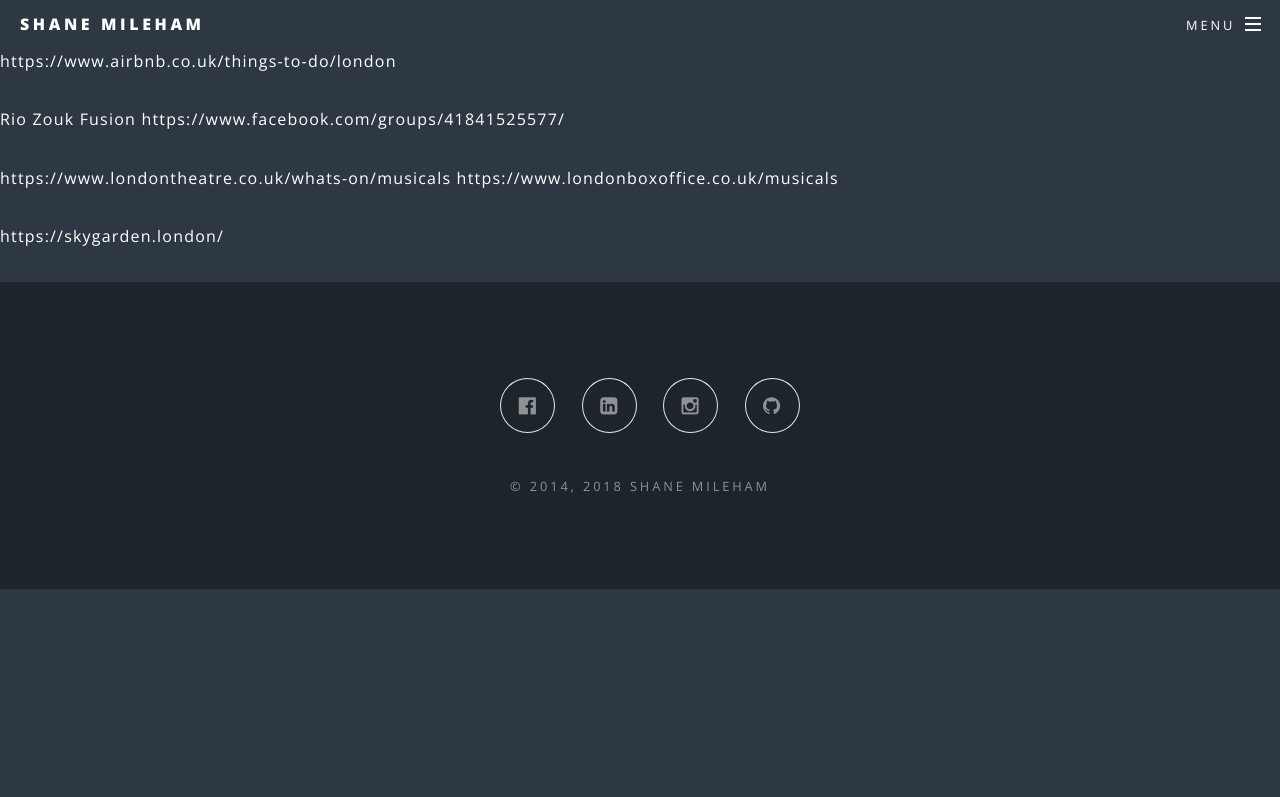
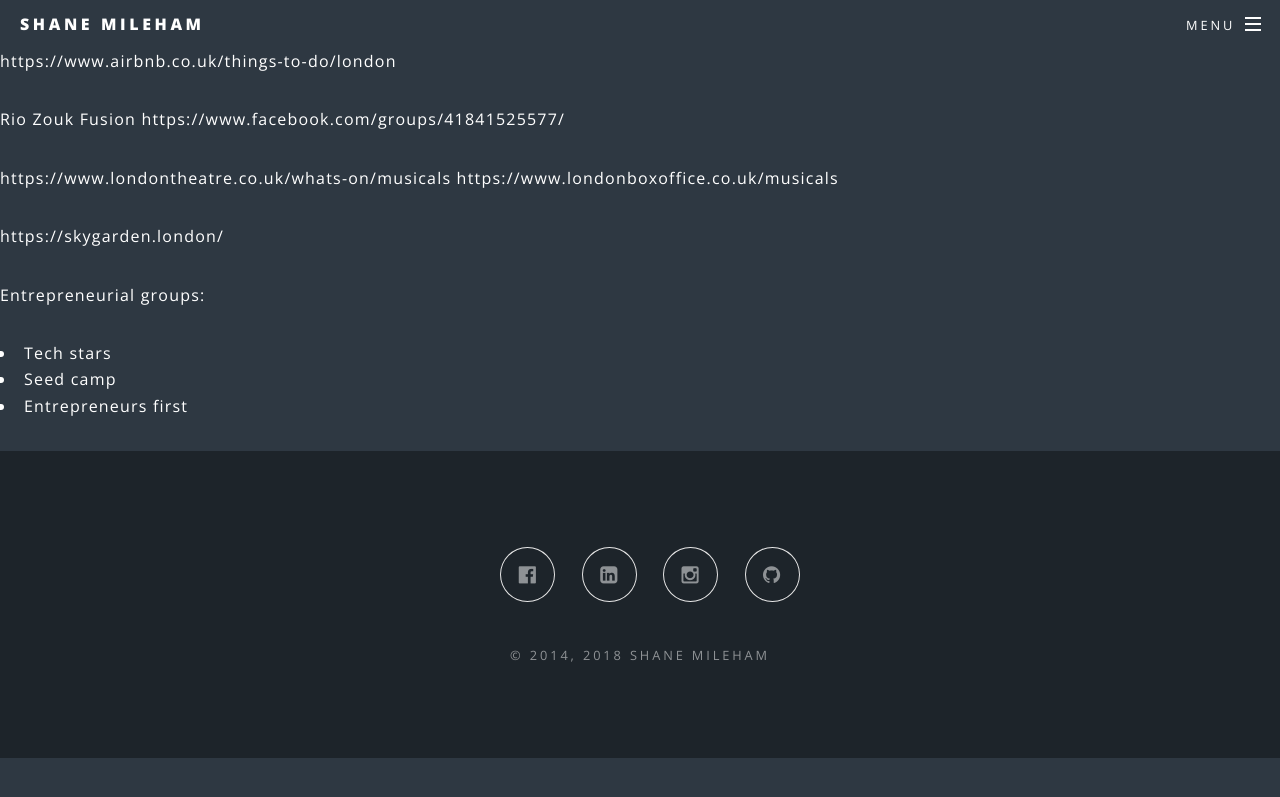
Before and after one commit to shanemileham/shanemileham.github.io, a Jekyll site: the page built from _kb/travel/london.md, in a window 1280 px wide. Shown: the top 797 px of the page. Built offline with Jekyll 4.4.1, drawn with Linux system fonts in a browser that asks for light colours; comment, search, counter and statistics services are not loaded.

Commit message:
London += entrepreneurial groups

```diff
--- a/_kb/travel/london.md
+++ b/_kb/travel/london.md
@@ -13,3 +13,9 @@
 
 
 https://skygarden.london/
+
+
+Entrepreneurial groups:
+- Tech stars
+- Seed camp
+- Entrepreneurs first
```
